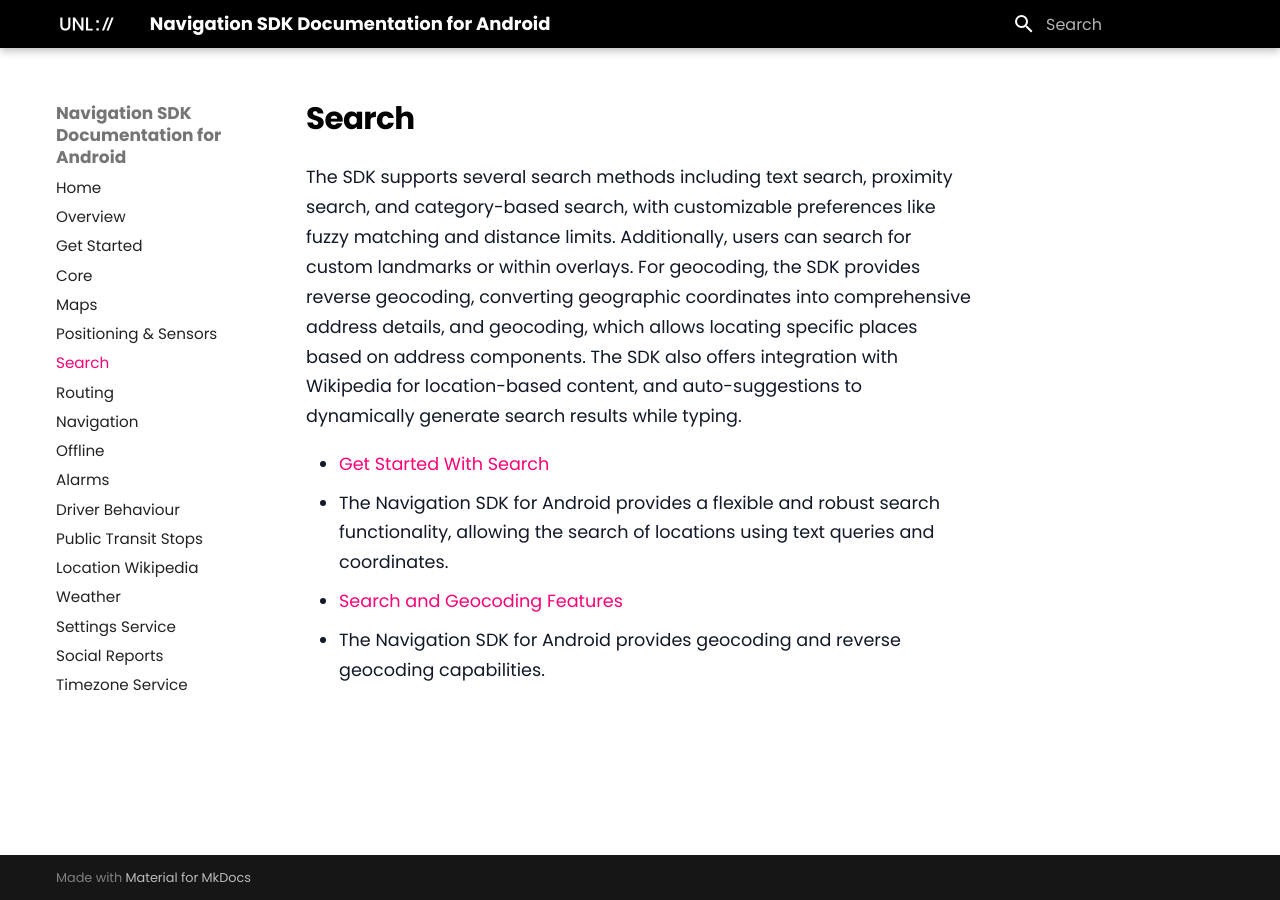
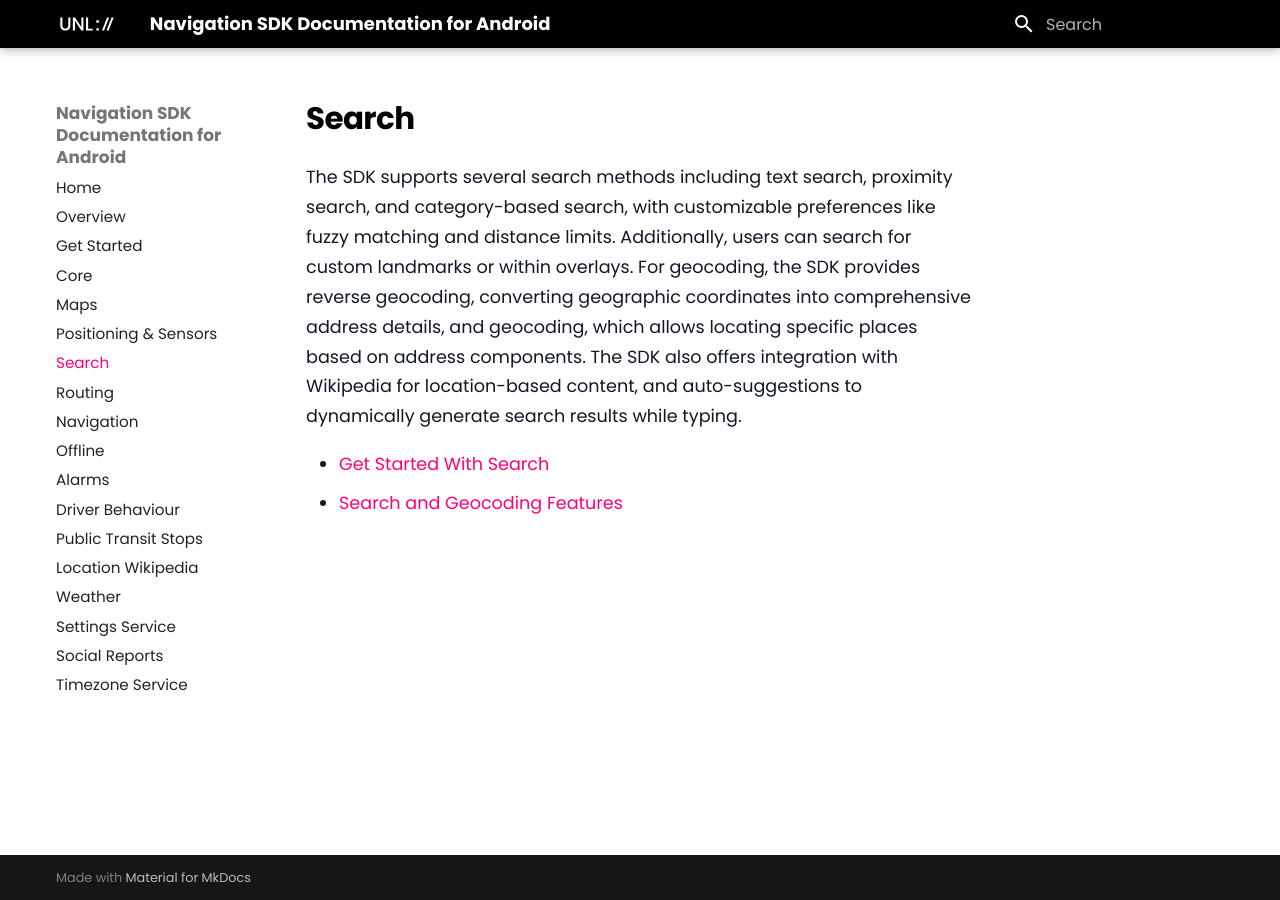
Before and after one commit to u-n-l/navigation-sdk-android-docs, an MkDocs documentation site: the page built from docs/06-Search/01-index.md, in a window 1280 px wide. Built offline with MkDocs 1.6.1 and Material for MkDocs 9.7.7, drawn with Linux system fonts in a browser that asks for light colours.

Commit message:
Update 01-index.md

```diff
--- a/docs/06-Search/01-index.md
+++ b/docs/06-Search/01-index.md
@@ -3,6 +3,4 @@
 The SDK supports several search methods including text search, proximity search, and category-based search, with customizable preferences like fuzzy matching and distance limits. Additionally, users can search for custom landmarks or within overlays. For geocoding, the SDK provides reverse geocoding, converting geographic coordinates into comprehensive address details, and geocoding, which allows locating specific places based on address components. The SDK also offers integration with Wikipedia for location-based content, and auto-suggestions to dynamically generate search results while typing.
 
 - [Get Started With Search](/06-Search/02-Get%20Started%20with%20Search.md)
-   - The Navigation SDK for Android provides a flexible and robust search functionality, allowing the search of locations using text queries and coordinates.
 - [Search and Geocoding Features](/06-Search/03-Search%20&%20Geocoding.md)
-   - The Navigation SDK for Android provides geocoding and reverse geocoding capabilities.
```
